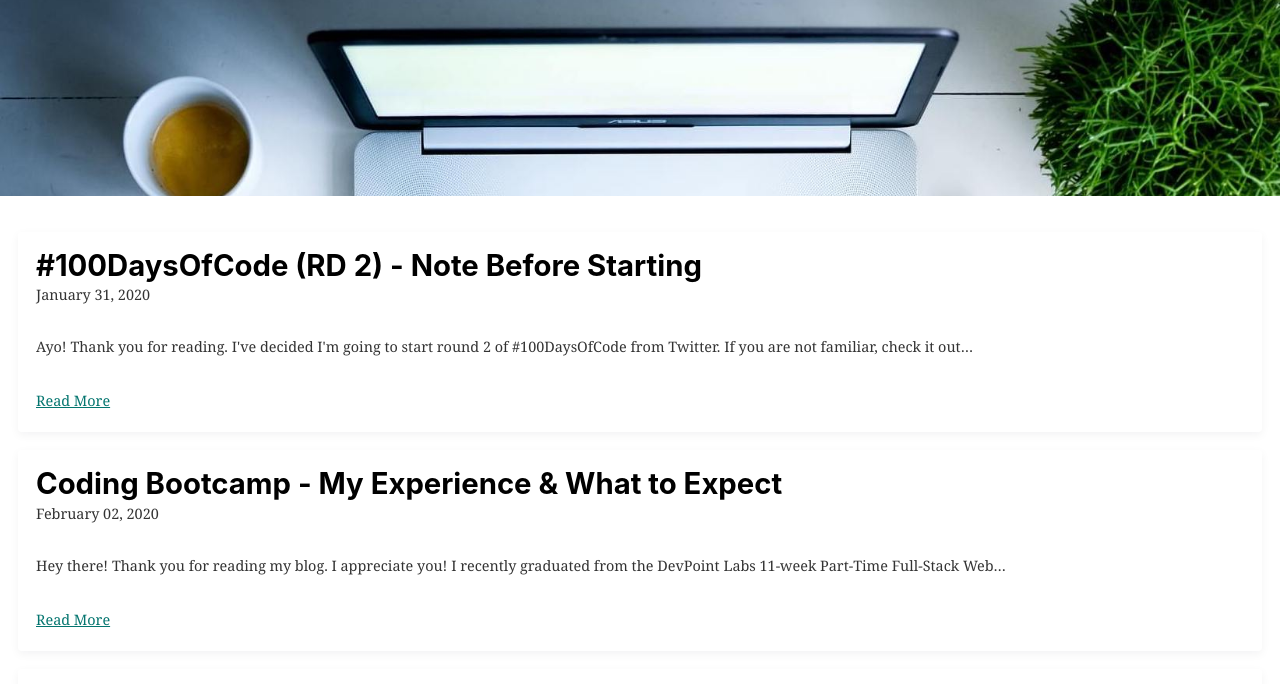
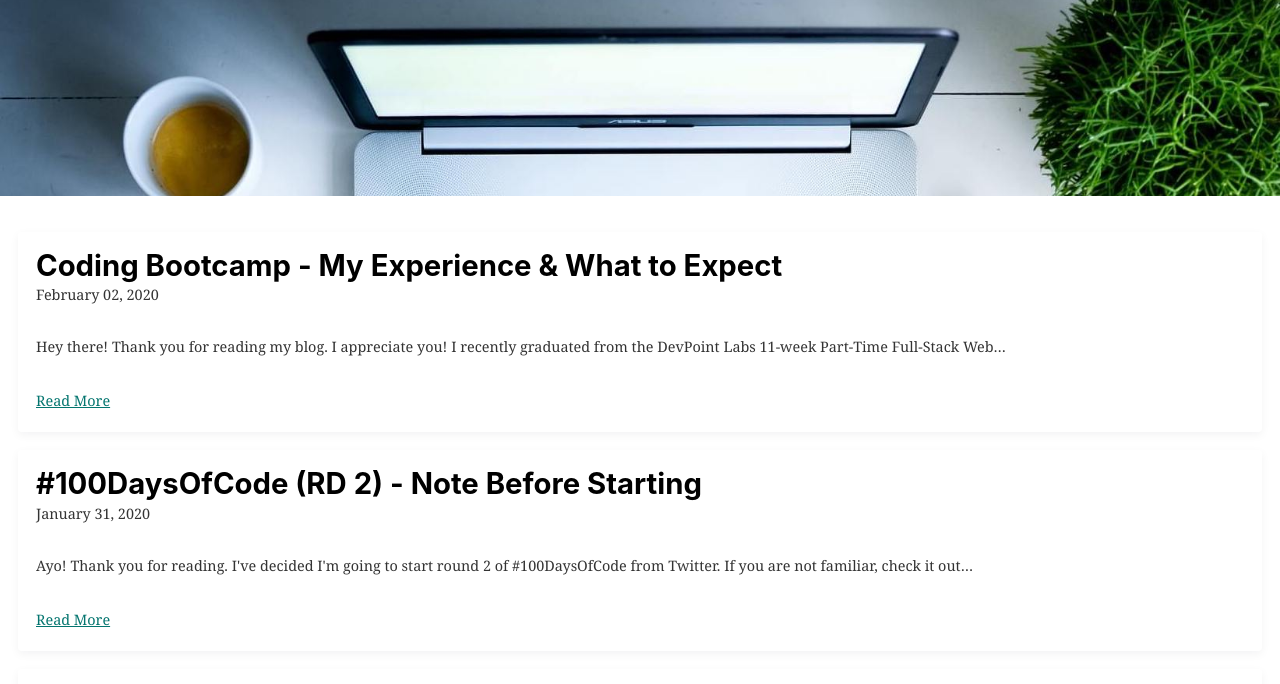
Before and after one commit to tcovington1/CodeWithTaylor-blog, a Gatsby site: page / in a window 1280 px wide. Shown: the part 90-774 px from the top of the page. Built offline with nearby package versions, Linux system fonts and the light colour scheme; Gatsby itself is replaced by a stand-in of ours.

Commit message:
Update Blog “100daysofcode-rd-2-note-before-starting”

```diff
--- a/src/posts/100daysofcode-rd-2-note-before-starting.md
+++ b/src/posts/100daysofcode-rd-2-note-before-starting.md
@@ -1,6 +1,6 @@
 ---
 slug: ' /100-days-note-before'
-date: 'January 31, 2020'
+date: '2020-01-31'
 title: ' #100DaysOfCode (RD 2) - Note Before Starting'
 ---
 Ayo!
```
